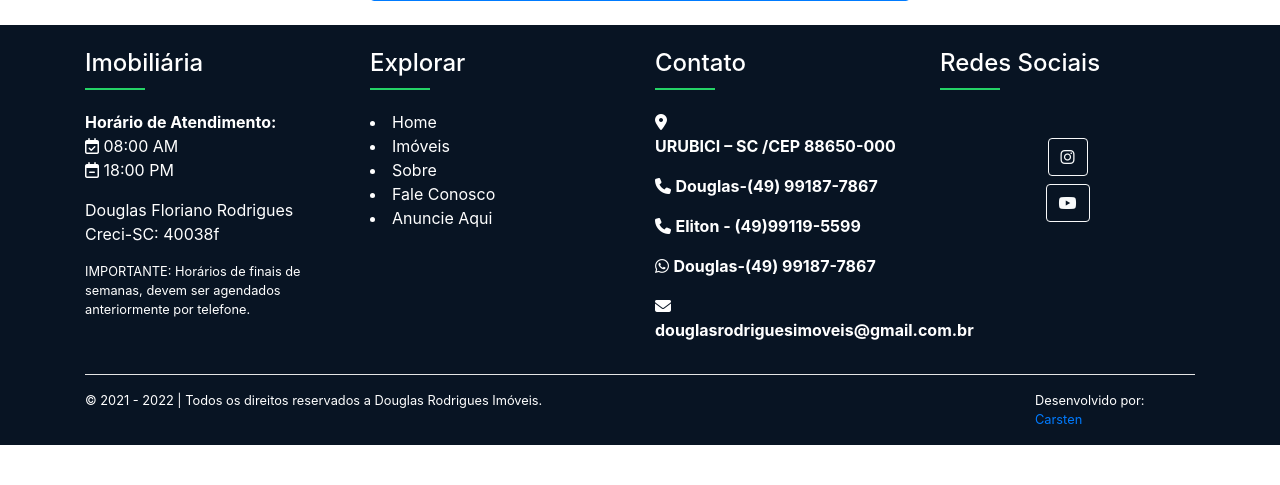
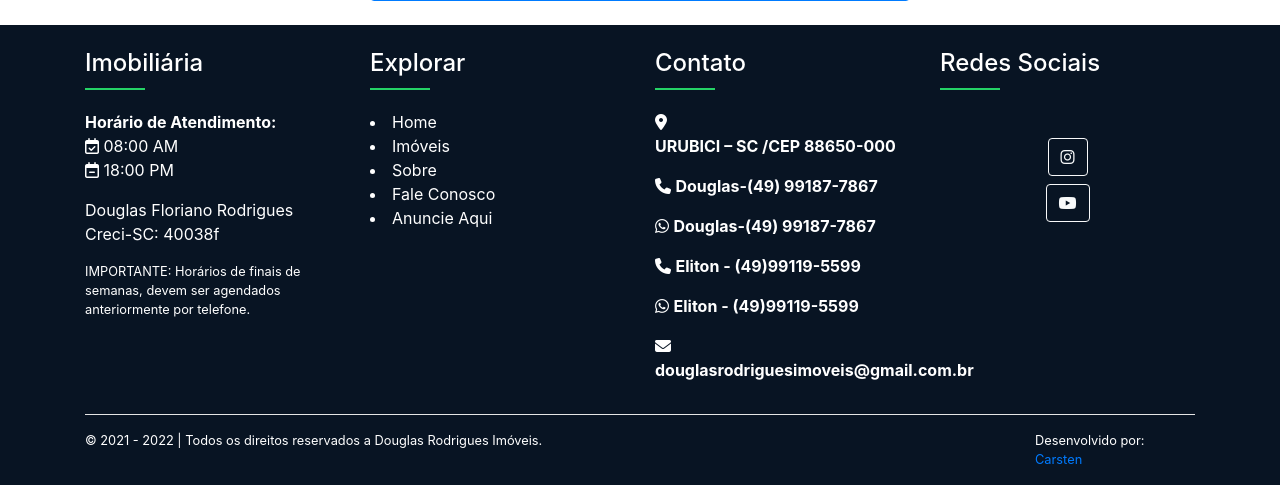
Before and after one commit to CarstenPaulo/REALTOR-WEBSITE, a Django app: page /anuncieaqui in a window 1280 px wide. Shown: the part 1164-1649 px from the top of the page. Before the commit the page ends 1609 px from the top, so only its background shows below. Run offline with Django 3.2, Linux system fonts and the light colour scheme; some libraries are stand-ins or nearby versions; some web fonts are replaced.

Commit message:
adding footer

```diff
--- a/templates/partials/_footer.html
+++ b/templates/partials/_footer.html
@@ -48,19 +48,13 @@
                                 </p>
                             </div>
                         </div>
+
                         <!-- Telefone -->
                         <div class="box box-sidebar"><i class="fa fa-phone"></i>
                             <div style="display: inline-block;" class="box box-content  font-weight-bold">
                                 <p>
                                     Douglas-(49) 99187-7867
 
-                                </p>
-                            </div>
-                        </div>
-                        <div class="box box-sidebar"><i class="fa fa-phone"></i>
-                            <div style="display: inline-block;" class="box box-content  font-weight-bold">
-                                <p>
-                                    Eliton - (49)99119-5599
                                 </p>
                             </div>
                         </div>
@@ -73,6 +67,27 @@
                                 </p>
                             </div>
                         </div>
+
+                        <!--telefone-->
+                        <div class="box box-sidebar"><i class="fa fa-phone"></i>
+                            <div style="display: inline-block;" class="box box-content  font-weight-bold">
+                                <p>
+                                    Eliton - (49)99119-5599
+                                </p>
+                            </div>
+                        </div>
+
+                        <!--whats-->
+                        <div class="box box-sidebar"><i class="fa fa-whatsapp"></i>
+                            <div style="display: inline-block;" class="box box-content  font-weight-bold">
+                                <p>
+                                    Eliton - (49)99119-5599
+                                </p>
+                            </div>
+                        </div>
+
+
+
 
                         <!-- Email -->
                         <div class="box box-sidebar"><i class="fa fa-envelope"></i>
```
